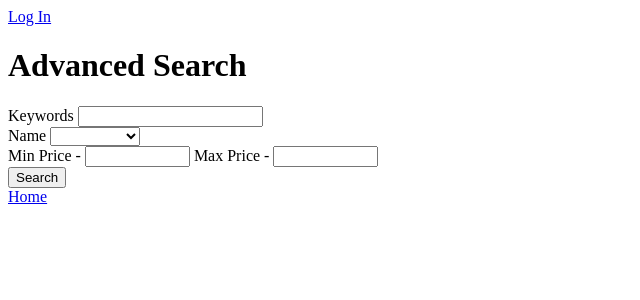
After one commit to signalrecruit/makeandbake, a Rails app: page /searches/new in a window 1280 px wide. The commit adds this page. Shown: the top 300 px of the page, without its empty margins (0-640 px from the left). Run offline with Rails 7, Linux system fonts and the light colour scheme; tables that the repository leaves empty hold one stand-in row (values such as "Sample post"); style sheets or scripts are compiled from the project's sources; some libraries are stand-ins or nearby versions.

Commit message:
search feature complete

```diff
--- /dev/null
+++ b/app/assets/javascripts/searches.coffee
@@ -0,0 +1,3 @@
+# Place all the behaviors and hooks related to the matching controller here.
+# All this logic will automatically be available in application.js.
+# You can use CoffeeScript in this file: http://coffeescript.org/
--- /dev/null
+++ b/app/assets/stylesheets/searches.scss
@@ -0,0 +1,3 @@
+// Place all the styles related to the searches controller here.
+// They will automatically be included in application.css.
+// You can use Sass (SCSS) here: http://sass-lang.com/
--- /dev/null
+++ b/app/controllers/searches_controller.rb
@@ -0,0 +1,22 @@
+class SearchesController < ApplicationController
+
+  def show
+  	@search = Search.find(params[:id])
+  end
+
+  def new
+  	@search = Search.new
+  	@product_categories = Tag.uniq.pluck(:name)
+  end
+
+  def create
+  	@search = Search.create(search_params)
+  	redirect_to @search
+  end
+
+  private
+
+  def search_params
+  	params.require(:search).permit(:keywords, :name, :max_price, :min_price)
+  end
+end
--- /dev/null
+++ b/app/helpers/searches_helper.rb
@@ -0,0 +1,2 @@
+module SearchesHelper
+end
--- /dev/null
+++ b/app/views/searches/new.html.erb
@@ -0,0 +1,24 @@
+<h1>Advanced Search</h1>
+
+<%= form_for @search, html: { class: "pure-form" } do |f| %>
+  <div class="fields">
+    <%= f.label :keywords %>
+    <%= f.text_field :keywords %>
+  </div>
+
+  <div class="fields">
+    <%= f.label :name %>
+    <%= f.select :name, options_for_select(@product_categories), :include_blank => true %>
+  </div>
+
+  <div class="fields">
+    <%= f.label :min_price, "Min Price"%> - <%=  f.text_field :min_price, size: 10 %>
+    <%= f.label :max_price, "Max Price"%> - <%=  f.text_field :max_price, size: 10 %>
+  </div>
+
+  <div class="actions">
+    <%= f.submit "Search" %>
+  </div>
+<% end %>
+
+<%= link_to "Home", products_path %>
--- a/config/routes.rb
+++ b/config/routes.rb
@@ -15,6 +15,7 @@ Rails.application.routes.draw do
     end
   end
 
+  resources :searches
 
   # Example of regular route:
   #   get 'products/:id' => 'catalog#view'
```
Also changed, not shown: app/models/search.rb (added, +15 -0 lines), app/views/products/index.html.erb (+9 -0 lines), app/views/searches/show.html.erb (added, +18 -0 lines), db/migrate/20161130150138_create_searches.rb (added, +12 -0 lines), spec/controllers/searches_controller_spec.rb (added, +5 -0 lines), spec/factories/searches.rb (added, +8 -0 lines), spec/helpers/searches_helper_spec.rb (added, +15 -0 lines), spec/models/search_spec.rb (added, +5 -0 lines), db/schema.rb.
